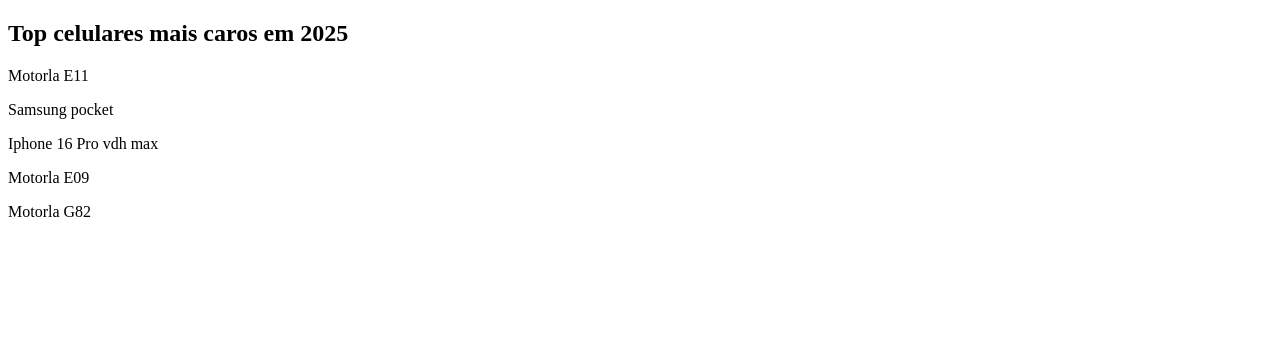
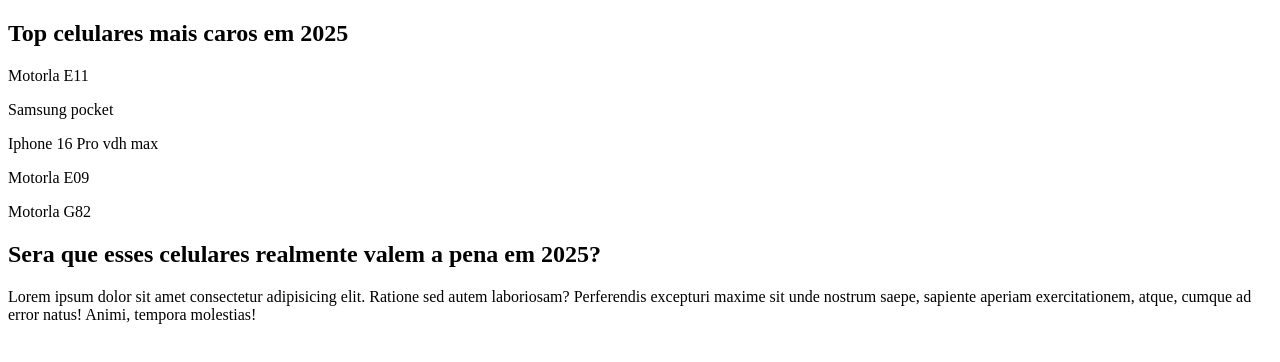
Before and after one commit to luiz5421/EngSoft3, a plain HTML site: page index.html in a window 1280 px wide. Drawn offline with Linux system fonts and the light colour scheme.

Commit message:
feat: adicionado um paragrafo e um h2

```diff
--- a/index.html
+++ b/index.html
@@ -13,5 +13,10 @@
     <p>Motorla E09</p>
     <p>Motorla G82</p>
 
+    <h2>Sera que esses celulares realmente valem a pena em 2025?</h2>
+    <p>Lorem ipsum dolor sit amet consectetur adipisicing elit. Ratione sed
+    autem laboriosam? Perferendis excepturi maxime sit unde nostrum saepe, sapiente aperiam exercitationem,
+    atque, cumque ad error natus! Animi, tempora molestias!</p>
+
 </body>
 </html>
```
